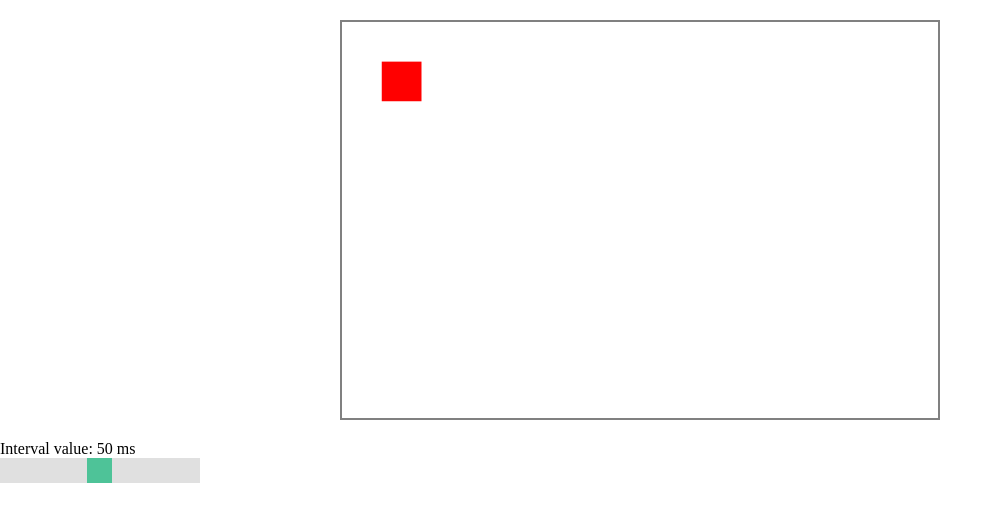
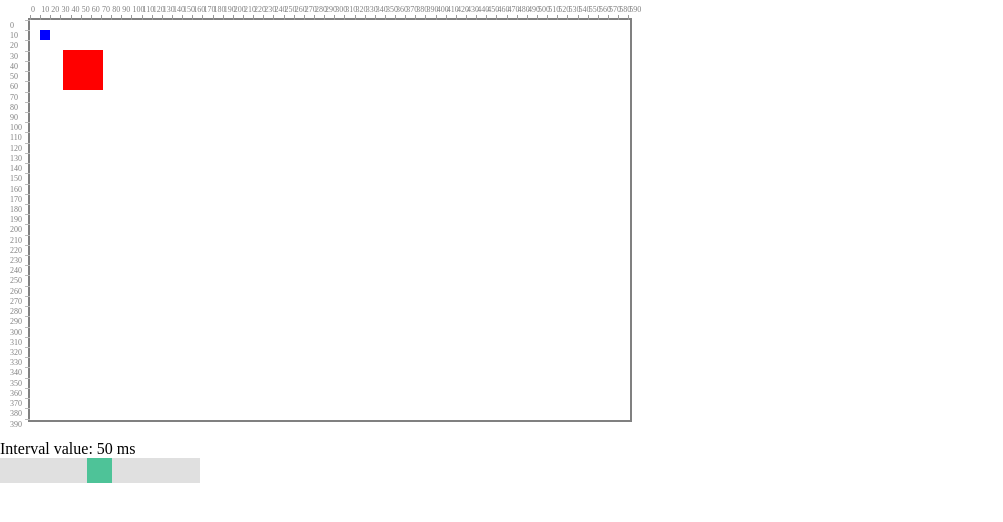
Before and after one commit to kornatskyi/Ecosystem, a website with bundled scripts: page index.html in a window 1280 px wide. Shown: the whole page, without its empty margins (0-1003 px from the left). Built offline with nearby package versions, Linux system fonts and the light colour scheme.

Commit message:
Cant make collision. Takes to much resources

```diff
--- a/index.html
+++ b/index.html
@@ -1,21 +1,39 @@
 <!DOCTYPE html>
 <html lang="en">
+
 <head>
     <meta charset="UTF-8">
     <meta http-equiv="X-UA-Compatible" content="IE=edge">
     <meta name="viewport" content="width=device-width, initial-scale=1.0">
     <title>Document</title>
-    <link rel="stylesheet" href="style.css">
+    <link rel="stylesheet" href="./src/css/style.css">
 </head>
+
 <body>
 
-<canvas id="canvas1"></canvas>
 
-<div class="slidecontainer">
-<p>Interval value: <span id="inerval-value"></span> </p>
-<input id="interval-slider" type="range" min="1" max="100" value="50" class="slider" id="myRange">
-</div>
 
-<script src="script.js"></script>
+    <div class="container">
+
+        <div id="Ox">
+        </div>
+
+        <div id="Oy">
+        </div>
+
+        <canvas id="canvas1">
+
+        </canvas>
+    </div>
+
+
+
+    <div class="slidecontainer">
+        <p>Interval value: <span id="inerval-value"></span> </p>
+        <input id="interval-slider" type="range" min="1" max="100" value="50" class="slider">
+    </div>
+
+    <script type="module" src="./src/js/script.js"></script>
 </body>
+
 </html>
--- a/script.js
+++ /dev/null
@@ -1,118 +0,0 @@
-'use strict';
-//Canvas setup
-const canvas = document.getElementById('canvas1');
-const ctx = canvas.getContext('2d');
-canvas.width = 600;
-canvas.height = 400;
-
-ctx.fillStyle = "red"
-ctx.fillRect(40, 40, 40, 40);
-var data = ctx.getImageData(50, 50, 1, 1).data;
-var rgb = [ data[0], data[1], data[2] ];
-console.log(rgb);
-
-
-class Canvas {
-
-}
-
-
-class Creature {
-    constructor(x = 10, y = 10) {
-        this.position = {
-            x: x,
-            y: y
-        }
-        this.width = 20;
-        this.height = 20;
-        this.color = 'rgba(90, 200, 200)';
-
-    }
-    draw(ctx) {
-        ctx.clearRect(0, 0, canvas.width, canvas.height);
-        ctx.fillStyle = this.color;
-        ctx.fillRect(this.position.x, this.position.y, this.width, this.height);
-        ctx.stroke();
-    }
-
-
-
-    randomMovement() {
-        switch (Math.floor(Math.random() * 4)) {
-            case 0:
-                this.position.x++;
-                this.position.y++;
-                break;
-            case 1:
-                this.position.x++;
-                this.position.y--;
-                break;
-            case 2:
-                this.position.x--;
-                this.position.y++;
-                break;
-            case 3:
-                this.position.x--;
-                this.position.y--;
-                break;
-
-            default:
-                break;
-        }
-    }
-
-    update(deltaTime) {
-        this.position.x++;
-        this.position.y++;
-
-    }
-
-}
-const creature1 = new Creature();
-// creature1.draw(ctx);
-
-
-// setInterval(() => {
-//     creature1.moveRight()
-// }, 100);
-
-
-let lastTime = 0;
-
-// function gameLoop(timestamp) {
-//     let deltaTime = timestamp - lastTime;
-//     // console.log(timestamp);
-//     lastTime = timestamp;
-//     // creature1.update(deltaTime);
-//     requestAnimationFrame(gameLoop)
-// }
-
-
-
-// gameLoop();
-
-// document.addEventListener("keydown", (event) => {
-//     console.log(`key=${event.key},code=${event.code}`);
-// });
-
-document.addEventListener("keydown", (event) => {
-    creature1.moveRight()
-});
-
-// let gameInterval = setInterval(() => {
-//     creature1.draw(ctx);
-//     creature1.randomMovement()
-// }, 50);
-
-let slider = document.getElementById("interval-slider");
-let intervalValueSpan = document.getElementById("inerval-value");
-intervalValueSpan.innerHTML = 50 + " ms";
-slider.oninput = function () {
-    intervalValueSpan.innerHTML = this.value + " ms";
-    clearInterval(gameInterval);
-    gameInterval = setInterval(() => {
-        creature1.draw(ctx);
-        creature1.randomMovement()
-    }, this.value)
-
-}
--- /dev/null
+++ b/src/css/style.css
@@ -0,0 +1,107 @@
+* {
+    margin: 0;
+    padding: 0;
+    box-sizing: border-box;
+}
+body {
+    width: 100vw;
+    height: 100vh;
+    display: flex;
+    flex-direction: column;
+
+}
+canvas {
+  outline: 2px solid grey;
+    width: 600px;
+    height: 400px;
+    margin: 20px 30px;
+}
+
+
+.slidecontainer {
+    width: 100%;
+  }
+
+  .slider {
+    -webkit-appearance: none;
+    width: 200px;
+    height: 25px;
+    background: #d3d3d3;
+    outline: none;
+    opacity: 0.7;
+    -webkit-transition: .2s;
+    transition: opacity .2s;
+  }
+
+  .slider:hover {
+    opacity: 1;
+  }
+
+  .slider::-webkit-slider-thumb {
+    -webkit-appearance: none;
+    appearance: none;
+    width: 25px;
+    height: 25px;
+    background: #04AA6D;
+    cursor: pointer;
+  }
+
+  .slider::-moz-range-thumb {
+    width: 25px;
+    height: 25px;
+    background: #04AA6D;
+    cursor: pointer;
+  }
+
+  .container {
+    width: 100%;
+    display: flex;
+  }
+
+  #Ox {
+    position: absolute;
+    display: flex;
+    justify-content: space-between;
+    left: 30px;
+    top: 15px;
+    width: 600px;
+    height: 5px;
+  }
+
+
+  #Oy {
+    position: absolute;
+    display: flex;
+    flex-direction: column;
+    justify-content: space-between;
+
+    left: 25px;
+    top: 20px;
+    width: 5px;
+    height: 400px;
+  }
+
+  .inner-x-container {
+
+    border-left: 1px solid rgb(153, 153, 153);
+  }
+
+  .inner-y-container {
+
+    border-top: 1px solid rgb(187, 187, 187);
+  }
+
+  .inner-x-container .number {
+    position: absolute;
+    font-size: 8px;
+    top: -10px;
+    color: gray;
+  }
+
+  .inner-y-container .number {
+    position: absolute;
+    font-size: 8px;
+    left: -15px;
+    color: gray;
+
+  }
--- /dev/null
+++ b/src/js/classes/Creature.js
@@ -0,0 +1,70 @@
+import Element from './Element.js'
+
+export default class Creature extends Element {
+    constructor(ctx, x = 10, y = 10) {
+        super(ctx, x = 10, y = 10);
+
+
+    }
+
+    randomMovement() {
+        switch (Math.floor(Math.random() * 4)) {
+            case 0:
+                this.position.x++;
+                this.position.y++;
+                break;
+            case 1:
+                this.position.x++;
+                this.position.y--;
+                break;
+            case 2:
+                this.position.x--;
+                this.position.y++;
+                break;
+            case 3:
+                this.position.x--;
+                this.position.y--;
+                break;
+
+            default:
+                break;
+        }
+    }
+
+    arrowMove() {
+        document.addEventListener("keydown", (event) => {
+
+            switch (event.key) {
+                case "ArrowUp":
+                    this.position.x;
+                    this.position.y--;
+                    break;
+                case "ArrowDown":
+                    this.position.x;
+                    this.position.y++;
+
+                    break;
+                case "ArrowLeft":
+                    this.position.x--;
+                    this.position.y;
+
+                    break;
+                case "ArrowRight":
+                    this.position.x++;
+                    this.position.y;
+
+
+                    break;
+                default:
+                    break;
+            }
+        });
+    }
+
+
+
+
+
+
+
+}
--- /dev/null
+++ b/src/js/classes/Element.js
@@ -0,0 +1,101 @@
+export default class Element {
+    constructor(ctx, x = 10, y = 10) {
+
+        this.position = {
+            x: x = 10,
+            y: y = 10
+        }
+        this.width = 10;
+        this.height = 10;
+        this.color = 'rgba(0, 0, 255)';
+        this.ctx = ctx;
+        this.leftCoordinates = [];
+        this.rightCoordinates = [];
+        this.bottomCoordinates = [];
+        this.topCoordinates = [];
+
+        this.visionRange =1;
+        this.visionCoordinates = [...this.getNLineOfOuterTopCoordinates(this.visionRange), ...this.getNLineOfOuterRightCoordinates(this.visionRange), ...this.getNLineOfOuterLeftCoordinates(this.visionRange), ...this.getNLineOfOuterBottomCoordinates(this.visionRange)];
+    }
+
+    draw() {
+
+        this.ctx.fillStyle = this.color;
+        this.ctx.fillRect(this.position.x, this.position.y, this.width, this.height);
+        this.ctx.stroke();
+    }
+
+
+    getNLineOfOuterTopCoordinates(n) {
+        for (let i = 0; i < ((this.width + 2 * n) + 1); i++) {
+            this.topCoordinates.push({
+                x: this.position.x + i - n,
+                y: this.position.y - n - 1
+            })
+        }
+        n--;
+        if (n >= 0) {
+            this.getNLineOfOuterTopCoordinates(n)
+        }
+        return this.topCoordinates;
+    }
+    getNLineOfOuterRightCoordinates(n) {
+        for (let i = 0; i < ((this.height + 2 * n) + 1); i++) {
+            this.rightCoordinates.push({
+                x: this.position.x + n + this.width,
+                y: this.position.y + i - n
+            })
+        }
+        n--;
+        if (n >= 0) {
+            this.getNLineOfOuterRightCoordinates(n)
+        }
+        return this.rightCoordinates;
+    }
+    getNLineOfOuterLeftCoordinates(n) {
+        for (let i = -1; i < (this.height + 2 * n); i++) {
+            this.leftCoordinates.push({
+                x: this.position.x - n - 1,
+                y: this.position.y + i - n
+            })
+        }
+        n--;
+        if (n >= 0) {
+            this.getNLineOfOuterLeftCoordinates(n)
+        }
+        return this.leftCoordinates;
+    }
+    getNLineOfOuterBottomCoordinates(n) {
+        for (let i = -1; i < (this.width + 2 * n); i++) {
+            this.bottomCoordinates.push({
+                x: this.position.x + i - n,
+                y: this.position.y + this.height + n
+            })
+        }
+        n--;
+        if (n >= 0) {
+            this.getNLineOfOuterBottomCoordinates(n)
+        }
+        return this.bottomCoordinates;
+    }
+
+
+    scanAround() {
+        this.visionCoordinates.forEach(vc => {
+            let x = [];
+            if (this.ctx.getImageData(vc.x, vc.y, 1, 1).data.every(d => {
+                if (d === 0) {
+                    return d === 0
+                } else {
+                    x.push(this.ctx.getImageData(vc.x, vc.y, 1, 1).data)
+                    return d === 0
+                }
+
+            })) {
+
+            } else {
+                // console.log(x[0] + " on the " + vc.x + " " + vc.y);
+            }
+        })
+    }
+}
--- /dev/null
+++ b/src/js/script.js
@@ -0,0 +1,92 @@
+'use strict';
+
+import Element from "./classes/Element.js";
+import Creature from "./classes/Creature.js";
+
+//Canvas setup
+const canvas = document.getElementById('canvas1');
+var ctx = canvas.getContext('2d');
+const HEIGHT = 400;
+const WEIGHT = 600;
+canvas.width = 600;
+canvas.height = 400;
+
+//Make rulers
+function setUpRulers() {
+    const Ox = document.querySelector("#Ox");
+    const Oy = document.querySelector("#Oy");
+    const OxInContaienr = document.querySelector(".inner-x-container");
+    const OyInContaienr = document.querySelector(".inner-y-container");
+    const step = 10;
+    for (let i = 0; i < WEIGHT; i += step) {
+        let child = document.createElement("div");
+        child.className = "inner-x-container";
+        child.innerHTML = `<div class="number">${i}</div>`
+        Ox.appendChild(child);
+
+    }
+    for (let i = 0; i < HEIGHT; i += step) {
+        let child = document.createElement("div");
+        child.className = "inner-y-container";
+        child.innerHTML = `<div class="number">${i}</div>`
+        Oy.appendChild(child);
+
+    }
+}
+setUpRulers();
+
+
+//Elements creation
+const creature1 = new Creature(ctx);
+
+
+
+creature1.arrowMove();
+
+
+// creature1.lookAround()
+
+    creature1.draw(ctx);
+
+    // console.log(creature1.getNLineOfOuterTopCoordinates(1));
+    // console.log(creature1.getNLineOfOuterRightCoordinates(1));
+    // console.log(creature1.getNLineOfOuterLeftCoordinates(1));
+    // console.log(creature1.getNLineOfOuterBottomCoordinates(1));
+
+
+
+
+
+
+
+let gameInterval = setInterval(() => {
+    ctx.clearRect(0, 0, WEIGHT, HEIGHT);
+    ctx.fillStyle = "red";
+    ctx.fillRect(33, 30, 40, 40);
+    creature1.draw(ctx);
+
+
+
+    creature1.visionCoordinates = [...creature1.getNLineOfOuterTopCoordinates(creature1.visionRange), ...creature1.getNLineOfOuterRightCoordinates(creature1.visionRange), ...creature1.getNLineOfOuterLeftCoordinates(creature1.visionRange), ...creature1.getNLineOfOuterBottomCoordinates(creature1.visionRange)]
+
+
+    creature1.scanAround()
+    ctx.fillStyle = "red"
+    // creature1.randomMovement()
+
+}, 50);
+
+let slider = document.getElementById("interval-slider");
+let intervalValueSpan = document.getElementById("inerval-value");
+intervalValueSpan.innerHTML = 50 + " ms";
+slider.oninput = function () {
+    intervalValueSpan.innerHTML = this.value + " ms";
+    if (this.value == 100) {
+        clearInterval(gameInterval);
+        return;
+    }
+    clearInterval(gameInterval);
+    gameInterval = setInterval(() => {
+    }, this.value)
+
+}
--- a/style.css
+++ /dev/null
@@ -1,54 +0,0 @@
-* {
-    margin: 0;
-    padding: 0;
-    box-sizing: border-box;
-}
-body {
-    width: 100vw;
-    height: 100vh;
-    display: flex;
-    flex-direction: column;
-
-}
-canvas {
-    border: 2px solid grey;
-    width: 600px;
-    height: 400px;
-    margin: 20px auto;
-}
-
-
-.slidecontainer {
-    width: 100%;
-  }
-
-  .slider {
-    -webkit-appearance: none;
-    width: 200px;
-    height: 25px;
-    background: #d3d3d3;
-    outline: none;
-    opacity: 0.7;
-    -webkit-transition: .2s;
-    transition: opacity .2s;
-  }
-
-  .slider:hover {
-    opacity: 1;
-  }
-
-  .slider::-webkit-slider-thumb {
-    -webkit-appearance: none;
-    appearance: none;
-    width: 25px;
-    height: 25px;
-    background: #04AA6D;
-    cursor: pointer;
-  }
-
-  .slider::-moz-range-thumb {
-    width: 25px;
-    height: 25px;
-    background: #04AA6D;
-    cursor: pointer;
-  }
```
Also changed, not shown: package.json (added, +19 -0 lines).
